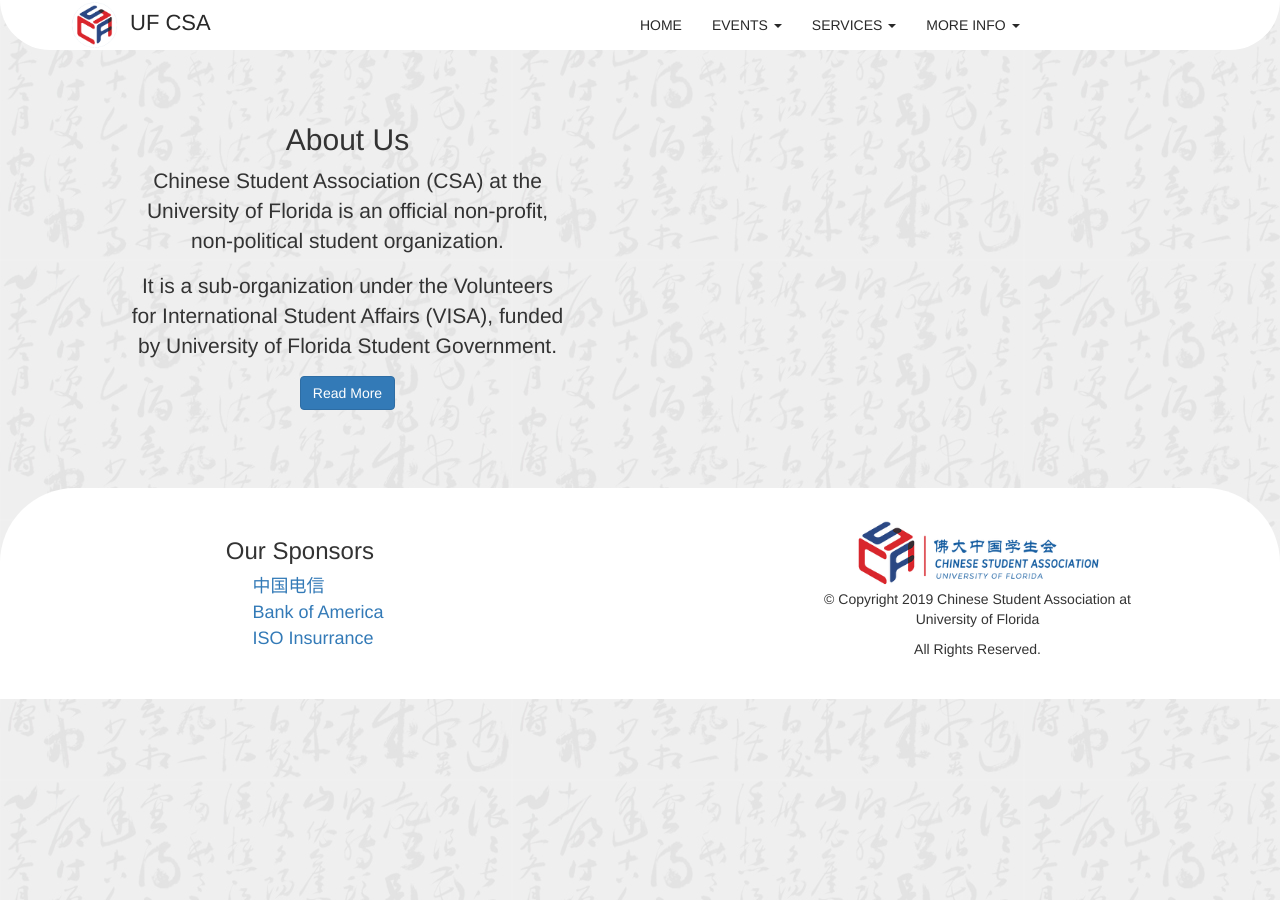
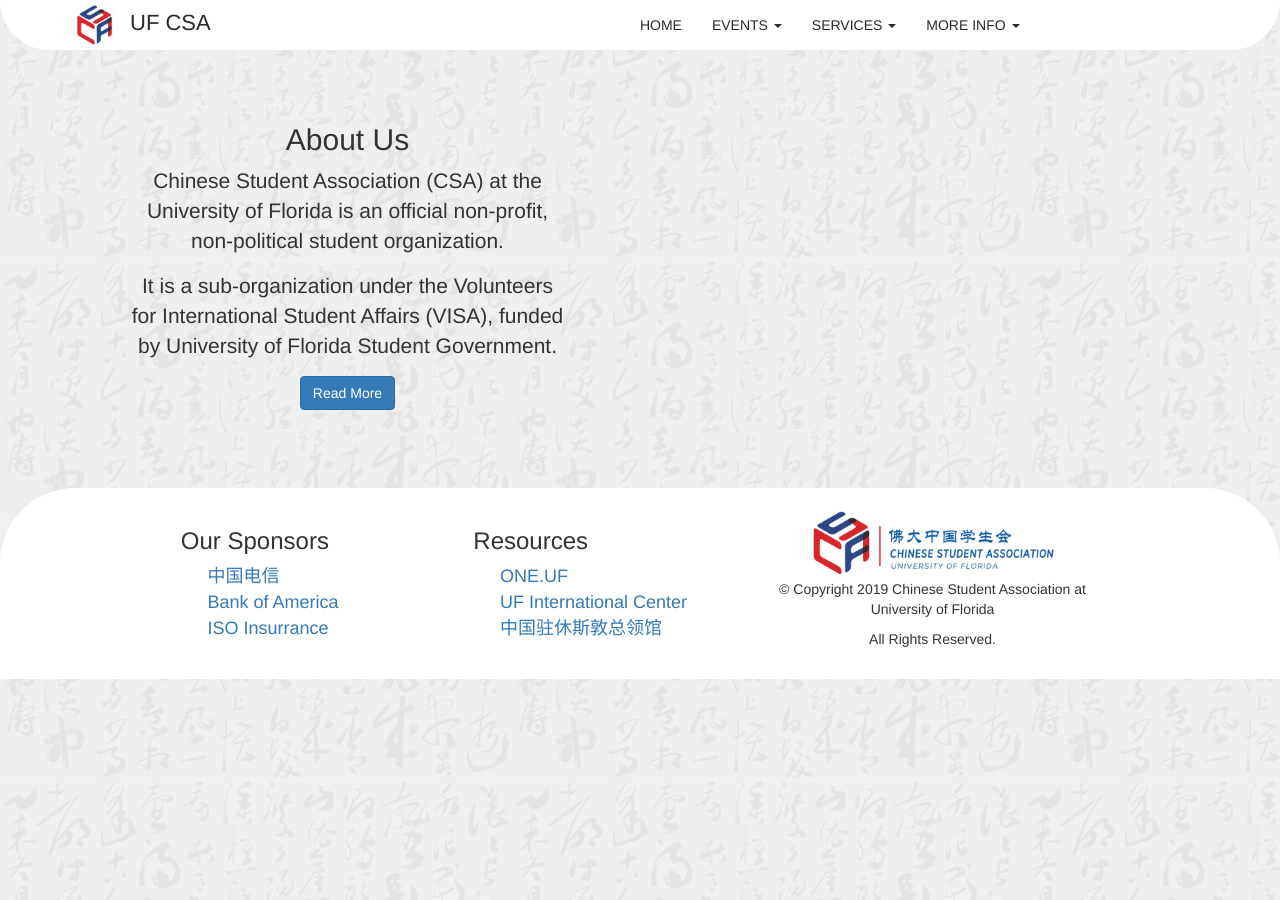
Before and after one commit to ufcsa/ufcsa.github.io, a Jekyll site: the page built from index.html, in a window 1280 px wide. Built offline with Jekyll 4.4.1, drawn with Linux system fonts in a browser that asks for light colours; nearby versions of some CDN libraries.

Commit message:
fixed minor UI bugs; added pdfs for future use

```diff
--- a/_includes/footer.html
+++ b/_includes/footer.html
@@ -1,13 +1,22 @@
-<div style="padding: 30px 100px; background-color:#FFF; border-top-left-radius: 75px; border-top-right-radius: 75px">
+<div style="padding: 20px; background-color:#FFF; border-top-left-radius: 75px; border-top-right-radius: 75px">
   <div class="container">
     <div class="row">
-      <div class="col-sm-6 col-sm-offset-1">
+      <div class="col-sm-3 col-sm-offset-1">
         <h3>&nbsp;&nbsp;Our Sponsors</h3>
         <ul style="list-style-type:none; font-size: 18px">
           <li><a href="https://www.ctexcel.us/" target="_blank">中国电信</a></li>
           <li><a href="https://promo.bankofamerica.com/student-banking/zh-hans/" target="_blank">
             Bank of America</a></li>
           <li><a href="http://www.iso-insurance.com/" target="_blank">ISO Insurrance</a></li>
+        </ul>
+      </div>
+      <div class="col-sm-3">
+        <h3>&nbsp;&nbsp;Resources</h3>
+        <ul style="list-style-type:none; font-size: 18px">
+          <li><a href="https://one.ufl.edu/" target="_blank">ONE.UF</a></li>
+          <li><a href="http://www.ufic.ufl.edu/" target="_blank">
+            UF International Center</a></li>
+          <li><a href="http://houston.china-consulate.org/chn//" target="_blank">中国驻休斯敦总领馆</a></li>
         </ul>
       </div>
       <div class="col-sm-4" style="text-align:center">
--- a/_includes/header.html
+++ b/_includes/header.html
@@ -35,8 +35,8 @@
 								SERVICES <span class="caret"></span>
 							</a>
 							<ul class="dropdown-menu">
-								<li><a href="uflcsa.org">Airport Pickup</a></li>
-								<li><a href="toufl.com">Forum</a></li>
+								<li><a href="http://www.uflcsa.org" target="_blank">Airport Pickup</a></li>
+								<li><a href="https://www.toufl.com" target="_blank">Forum</a></li>
 								<li><a href="/service/new_student/">New Student Guide</a></li>
 							</ul>
 						</li>
```
Also changed, not shown: 5 other files.
